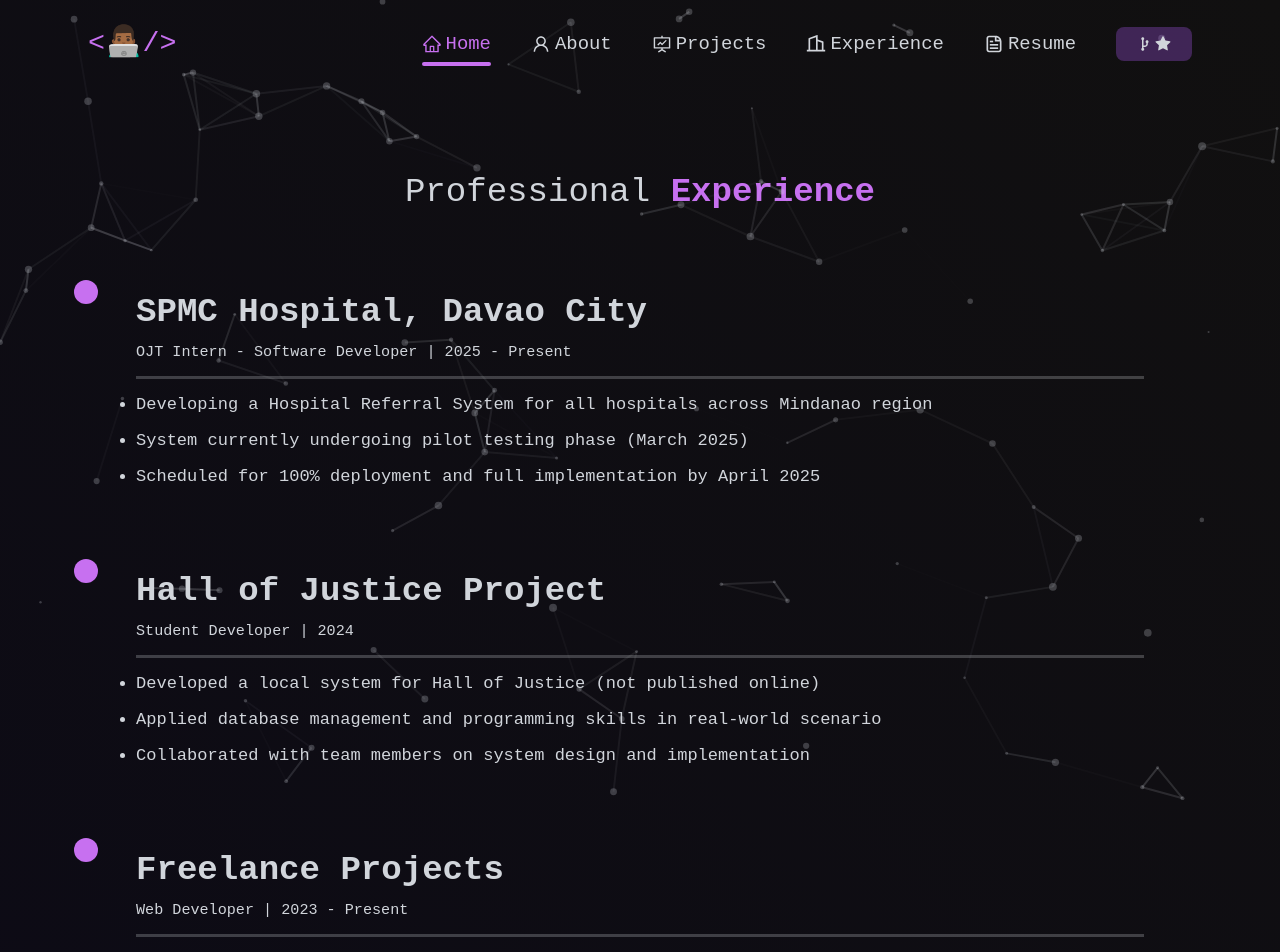
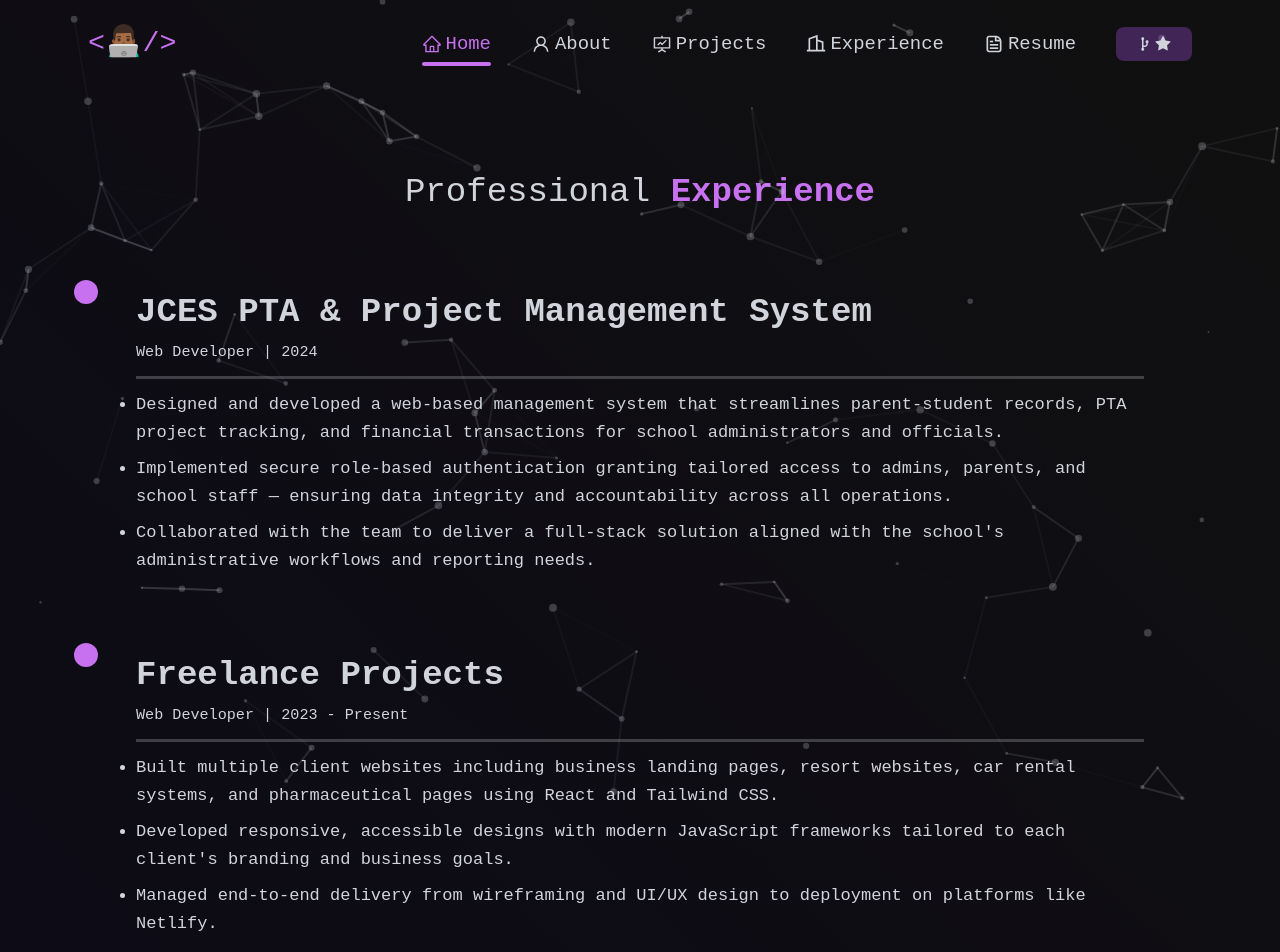
Before and after one commit to johannajanecamus/johannajanecamus.github.io, a React (Vite) app: page /experience in a window 1280 px wide. Shown: the top 952 px of the page. Built offline with nearby package versions, Linux system fonts and the light colour scheme; a web font is replaced by a local one.

Commit message:
fix: update experience to 2 entries, remove SPMC and Hall of Justice

```diff
--- a/src/data/experience.ts
+++ b/src/data/experience.ts
@@ -7,23 +7,13 @@
 
 const experiences: Experience[] = [
   {
-    company: "SPMC Hospital, Davao City",
-    position: "OJT Intern - Software Developer",
-    date: "2025 - Present",
-    responsibilities: [
-      "Developing a Hospital Referral System for all hospitals across Mindanao region",
-      "System currently undergoing pilot testing phase (March 2025)",
-      "Scheduled for 100% deployment and full implementation by April 2025",
-    ],
-  },
-  {
-    company: "Hall of Justice Project",
-    position: "Student Developer",
+    company: "JCES PTA & Project Management System",
+    position: "Web Developer",
     date: "2024",
     responsibilities: [
-      "Developed a local system for Hall of Justice (not published online)",
-      "Applied database management and programming skills in real-world scenario",
-      "Collaborated with team members on system design and implementation",
+      "Designed and developed a web-based management system that streamlines parent-student records, PTA project tracking, and financial transactions for school administrators and officials.",
+      "Implemented secure role-based authentication granting tailored access to admins, parents, and school staff — ensuring data integrity and accountability across all operations.",
+      "Collaborated with the team to deliver a full-stack solution aligned with the school's administrative workflows and reporting needs.",
     ],
   },
   {
@@ -31,9 +21,9 @@
     position: "Web Developer",
     date: "2023 - Present",
     responsibilities: [
-      "Built multiple web projects including fashion blogs, restaurant websites, and educational resources",
-      "Developed responsive designs using HTML, CSS, and modern frameworks",
-      "Created wireframes and UI/UX designs for various client projects",
+      "Built multiple client websites including business landing pages, resort websites, car rental systems, and pharmaceutical pages using React and Tailwind CSS.",
+      "Developed responsive, accessible designs with modern JavaScript frameworks tailored to each client's branding and business goals.",
+      "Managed end-to-end delivery from wireframing and UI/UX design to deployment on platforms like Netlify.",
     ],
   },
 ];
```
